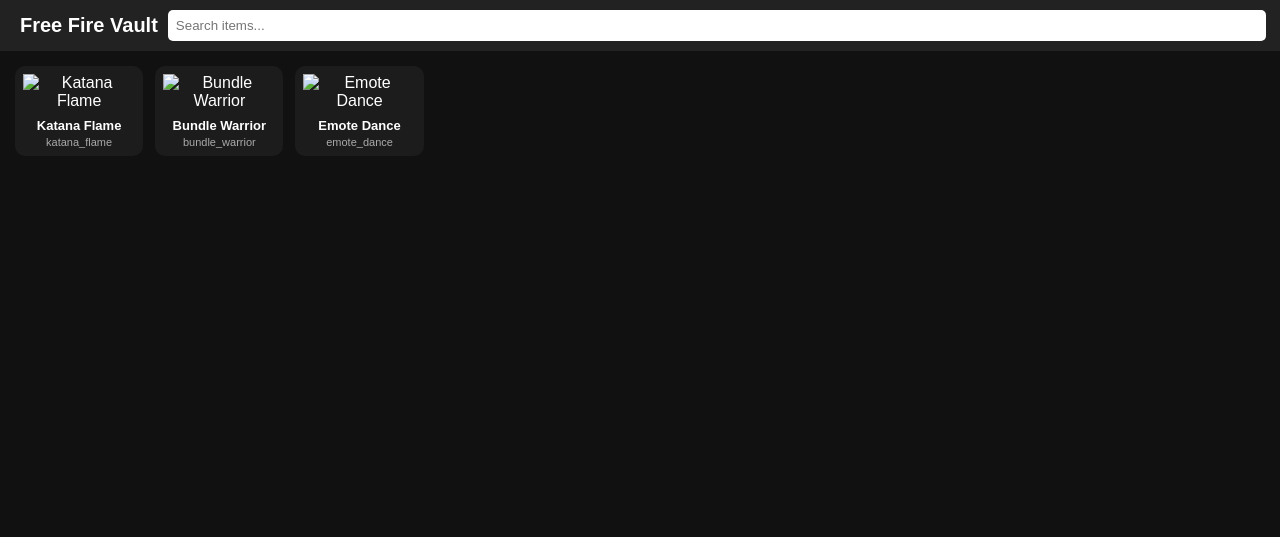
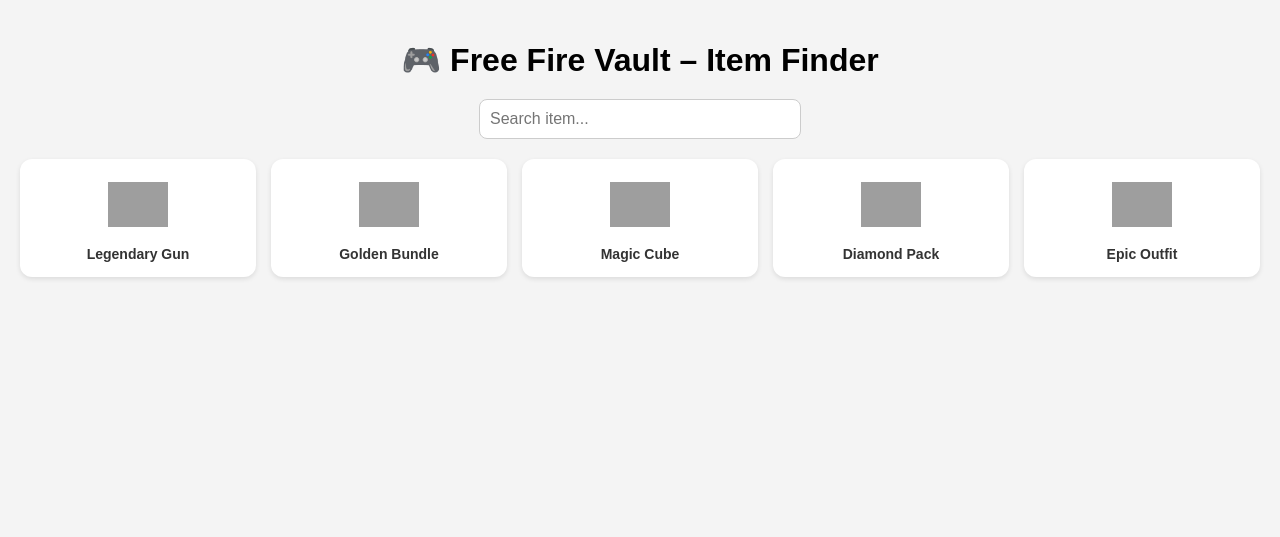
Before and after one commit to gmg181/GMGidinfo-web, a Flask app: page / in a window 1280 px wide. Shown: the top 537 px of the page. Run offline with Flask 3, Linux system fonts and the light colour scheme; some libraries are stand-ins or nearby versions; grey boxes are pictures that could not be loaded.

Commit message:
Update index.html

```diff
--- a/templates/index.html
+++ b/templates/index.html
@@ -1,87 +1,97 @@
 <!DOCTYPE html>
 <html lang="en">
 <head>
-  <meta charset="UTF-8">
-  <meta name="viewport" content="width=device-width, initial-scale=1.0">
-  <title>Free Fire Vault</title>
+  <meta charset="UTF-8" />
+  <meta name="viewport" content="width=device-width, initial-scale=1.0"/>
+  <title>Free Fire Vault – Item Finder</title>
   <style>
-    body { font-family: Arial, sans-serif; margin: 0; padding: 0; background: #111; color: #fff; }
-    header { background: #222; padding: 10px 20px; display: flex; justify-content: space-between; align-items: center; }
-    header h1 { font-size: 20px; margin: 0; }
-    .search-bar { flex: 1; margin: 0 10px; }
-    .search-bar input { width: 100%; padding: 8px; border-radius: 5px; border: none; }
-    .filters { display: flex; gap: 10px; }
-    .container { display: grid; grid-template-columns: repeat(auto-fill, minmax(120px, 1fr)); gap: 12px; padding: 15px; }
-    .item-card { background: #1c1c1c; padding: 8px; border-radius: 10px; text-align: center; cursor: pointer; transition: transform 0.2s; }
-    .item-card:hover { transform: scale(1.05); }
-    .item-card img { width: 60px; height: 60px; object-fit: contain; margin-bottom: 5px; }
-    .item-card h3 { font-size: 13px; margin: 3px 0; }
-    .item-card p { font-size: 11px; color: #aaa; margin: 0; }
-    .modal { position: fixed; top: 0; left: 0; width: 100%; height: 100%; background: rgba(0,0,0,0.8); display: none; justify-content: center; align-items: center; }
-    .modal-content { background: #222; padding: 20px; border-radius: 10px; max-width: 400px; text-align: center; }
-    .modal-content img { width: 100%; max-height: 250px; object-fit: contain; margin-bottom: 10px; }
-    .close { cursor: pointer; font-size: 18px; float: right; }
+    body {
+      font-family: Arial, sans-serif;
+      margin: 0;
+      padding: 20px;
+      background: #f4f4f4;
+    }
+    h1 {
+      text-align: center;
+      margin-bottom: 20px;
+    }
+    .search-box {
+      display: flex;
+      justify-content: center;
+      margin-bottom: 20px;
+    }
+    .search-box input {
+      width: 300px;
+      padding: 10px;
+      border: 1px solid #ccc;
+      border-radius: 8px;
+      font-size: 16px;
+    }
+    .grid {
+      display: grid;
+      grid-template-columns: repeat(auto-fit, minmax(120px, 1fr));
+      gap: 15px;
+    }
+    .item {
+      background: #fff;
+      border-radius: 12px;
+      padding: 15px;
+      text-align: center;
+      box-shadow: 0 2px 5px rgba(0,0,0,0.1);
+      transition: transform 0.2s;
+    }
+    .item:hover {
+      transform: translateY(-5px);
+    }
+    .item img {
+      width: 60px;   /* 👈 PNG icons chhote kiye */
+      height: 60px;
+      object-fit: contain;
+      margin-bottom: 8px;
+    }
+    .item-name {
+      font-size: 14px;
+      font-weight: bold;
+      color: #333;
+    }
   </style>
 </head>
 <body>
-  <header>
-    <h1>Free Fire Vault</h1>
-    <div class="search-bar"><input type="text" id="search" placeholder="Search items..."></div>
-  </header>
-
-  <div class="container" id="items-container"></div>
-
-  <div class="modal" id="modal">
-    <div class="modal-content">
-      <span class="close" id="close">&times;</span>
-      <img id="modal-image" src="">
-      <h2 id="modal-title"></h2>
-      <p id="modal-desc"></p>
-    </div>
+  <h1>🎮 Free Fire Vault – Item Finder</h1>
+  <div class="search-box">
+    <input type="text" id="searchInput" placeholder="Search item...">
   </div>
-
-  <script id="items-json" type="application/json">
-    [
-      {"id":1, "name":"Katana Flame", "desc":"Fiery blade.", "icon":"katana_flame", "image":"https://via.placeholder.com/300x200?text=Katana+Flame"},
-      {"id":2, "name":"Bundle Warrior", "desc":"Complete set.", "icon":"bundle_warrior", "image":"https://via.placeholder.com/300x200?text=Bundle+Warrior"},
-      {"id":3, "name":"Emote Dance", "desc":"Special move.", "icon":"emote_dance", "image":"https://via.placeholder.com/300x200?text=Emote+Dance"}
-    ]
-  </script>
+  <div class="grid" id="itemGrid"></div>
 
   <script>
-    const items = JSON.parse(document.getElementById('items-json').textContent);
-    const container = document.getElementById('items-container');
-    const searchInput = document.getElementById('search');
-    const modal = document.getElementById('modal');
-    const modalImage = document.getElementById('modal-image');
-    const modalTitle = document.getElementById('modal-title');
-    const modalDesc = document.getElementById('modal-desc');
-    const closeBtn = document.getElementById('close');
+    const items = [
+      { name: "Legendary Gun", icon: "icons/gun.png" },
+      { name: "Golden Bundle", icon: "icons/bundle.png" },
+      { name: "Magic Cube", icon: "icons/cube.png" },
+      { name: "Diamond Pack", icon: "icons/diamond.png" },
+      { name: "Epic Outfit", icon: "icons/outfit.png" }
+    ];
 
-    function displayItems(list) {
-      container.innerHTML = '';
-      list.forEach(item => {
-        const card = document.createElement('div');
-        card.className = 'item-card';
-        card.innerHTML = `<img src="${item.image}" alt="${item.name}"><h3>${item.name}</h3><p>${item.icon}</p>`;
-        card.onclick = () => openModal(item);
-        container.appendChild(card);
+    const itemGrid = document.getElementById("itemGrid");
+    const searchInput = document.getElementById("searchInput");
+
+    function displayItems(filteredItems) {
+      itemGrid.innerHTML = "";
+      filteredItems.forEach(item => {
+        const div = document.createElement("div");
+        div.classList.add("item");
+        div.innerHTML = `
+          <img src="${item.icon}" alt="${item.name}">
+          <div class="item-name">${item.name}</div>
+        `;
+        itemGrid.appendChild(div);
       });
     }
 
-    function openModal(item) {
-      modal.style.display = 'flex';
-      modalImage.src = item.image;
-      modalTitle.textContent = item.name;
-      modalDesc.textContent = item.desc;
-    }
-
-    closeBtn.onclick = () => modal.style.display = 'none';
-    window.onclick = (e) => { if(e.target == modal) modal.style.display = 'none'; }
-
-    searchInput.addEventListener('input', () => {
-      const q = searchInput.value.toLowerCase();
-      displayItems(items.filter(i => i.name.toLowerCase().includes(q) || i.icon.toLowerCase().includes(q)));
+    searchInput.addEventListener("input", e => {
+      const value = e.target.value.toLowerCase();
+      const filtered = items.filter(i => i.name.toLowerCase().includes(value));
+      displayItems(filtered);
     });
 
     displayItems(items);
```
